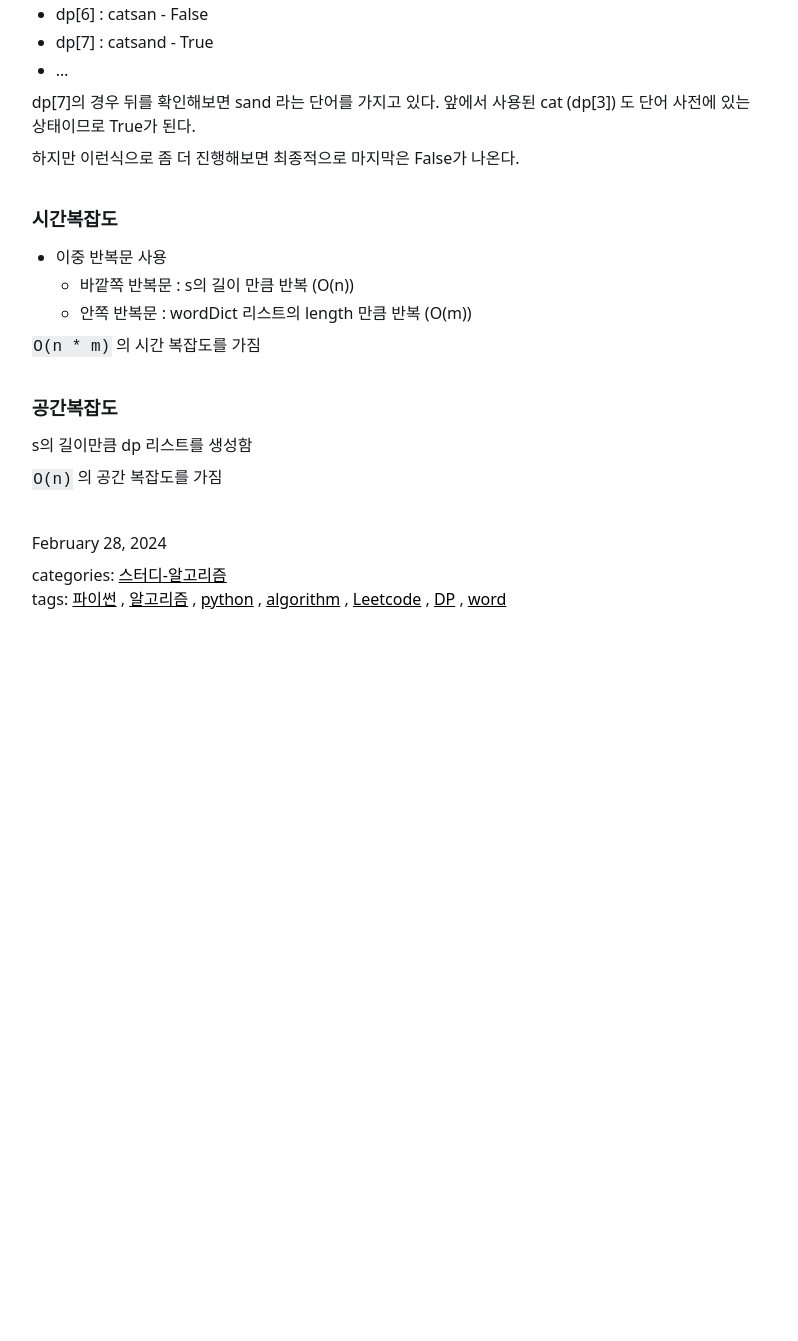
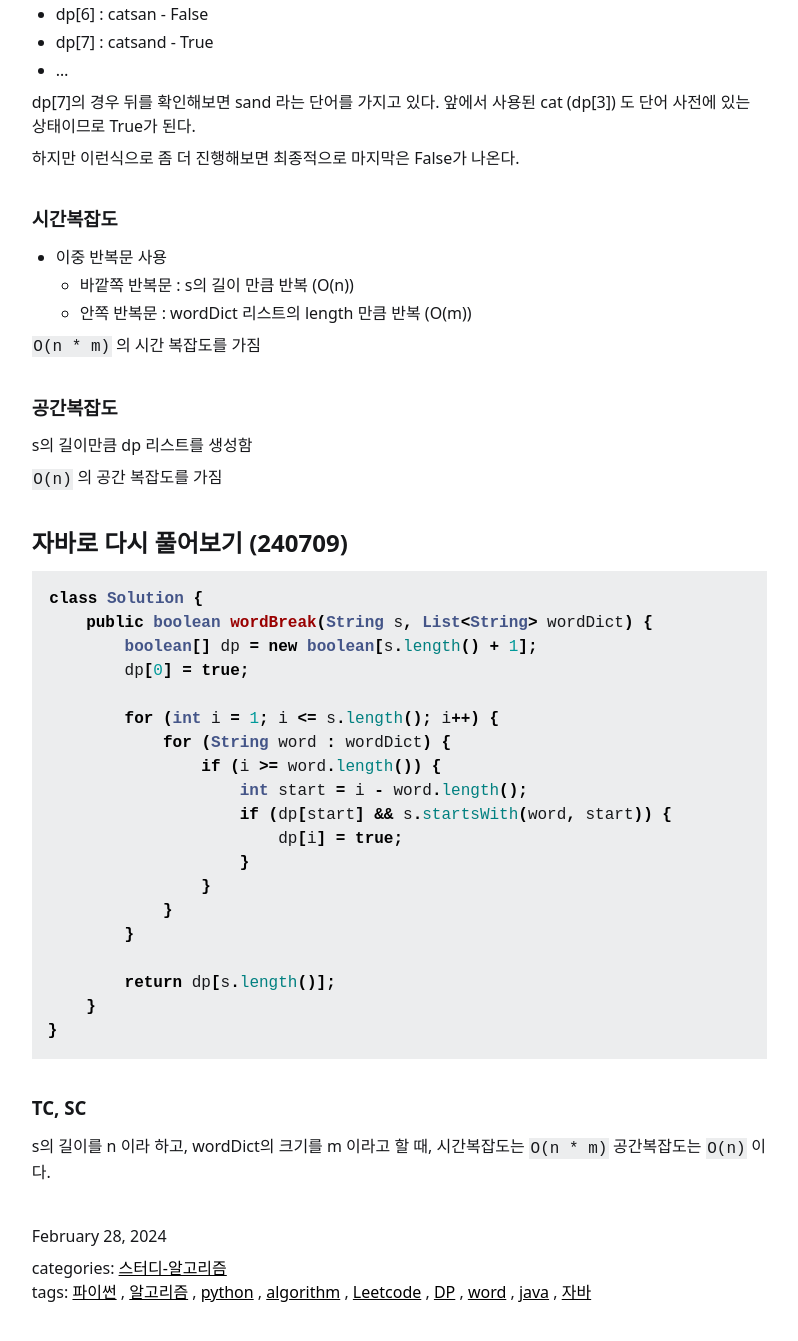
Before and after one commit to dev-jonghoonpark/algorithm-blog, a Jekyll site: the page built from _posts/2024-02-28-leetcode-139.md, in a window 1280 px wide and 1400 px high, scrolled down 1277 px. Shown: the top 1341 px of the window, without its empty margins (321-1119 px from the left). Built offline with Jekyll 4.4.1, drawn with Linux system fonts in a browser that asks for light colours; before the commit the page ends 1984 px from its top, so only the background shows below that; some of the changed text lies outside the part shown.

Commit message:
update post

````diff
--- a/_posts/2024-02-28-leetcode-139.md
+++ b/_posts/2024-02-28-leetcode-139.md
@@ -1,8 +1,8 @@
 ---
 layout: post
-title: (Leetcode) 139 - Word Break
+title: (Leetcode) 139 - Word Break 풀이
 categories: [스터디-알고리즘]
-tags: [파이썬, 알고리즘, python, algorithm, Leetcode, DP, word]
+tags: [파이썬, 알고리즘, python, algorithm, Leetcode, DP, word, java, 자바]
 date: 2024-02-28 12:30:00 +0900
 ---
 
@@ -65,6 +65,7 @@ dp[7]의 경우 뒤를 확인해보면 sand 라는 단어를 가지고 있다.
 하지만 이런식으로 좀 더 진행해보면 최종적으로 마지막은 False가 나온다.
 
 ### 시간복잡도
+
 - 이중 반복문 사용
   - 바깥쪽 반복문 : s의 길이 만큼 반복 (O(n))
   - 안쪽 반복문 : wordDict 리스트의 length 만큼 반복 (O(m))
@@ -72,6 +73,35 @@ dp[7]의 경우 뒤를 확인해보면 sand 라는 단어를 가지고 있다.
 `O(n * m)` 의 시간 복잡도를 가짐
 
 ### 공간복잡도
+
 s의 길이만큼 dp 리스트를 생성함
 
 `O(n)` 의 공간 복잡도를 가짐
+
+## 자바로 다시 풀어보기 (240709)
+
+```java
+class Solution {
+    public boolean wordBreak(String s, List<String> wordDict) {
+        boolean[] dp = new boolean[s.length() + 1];
+        dp[0] = true;
+
+        for (int i = 1; i <= s.length(); i++) {
+            for (String word : wordDict) {
+                if (i >= word.length()) {
+                    int start = i - word.length();
+                    if (dp[start] && s.startsWith(word, start)) {
+                        dp[i] = true;
+                    }
+                }
+            }
+        }
+
+        return dp[s.length()];
+    }
+}
+```
+
+### TC, SC
+
+s의 길이를 n 이라 하고, wordDict의 크기를 m 이라고 할 때, 시간복잡도는 `O(n * m)` 공간복잡도는 `O(n)` 이다.
````
